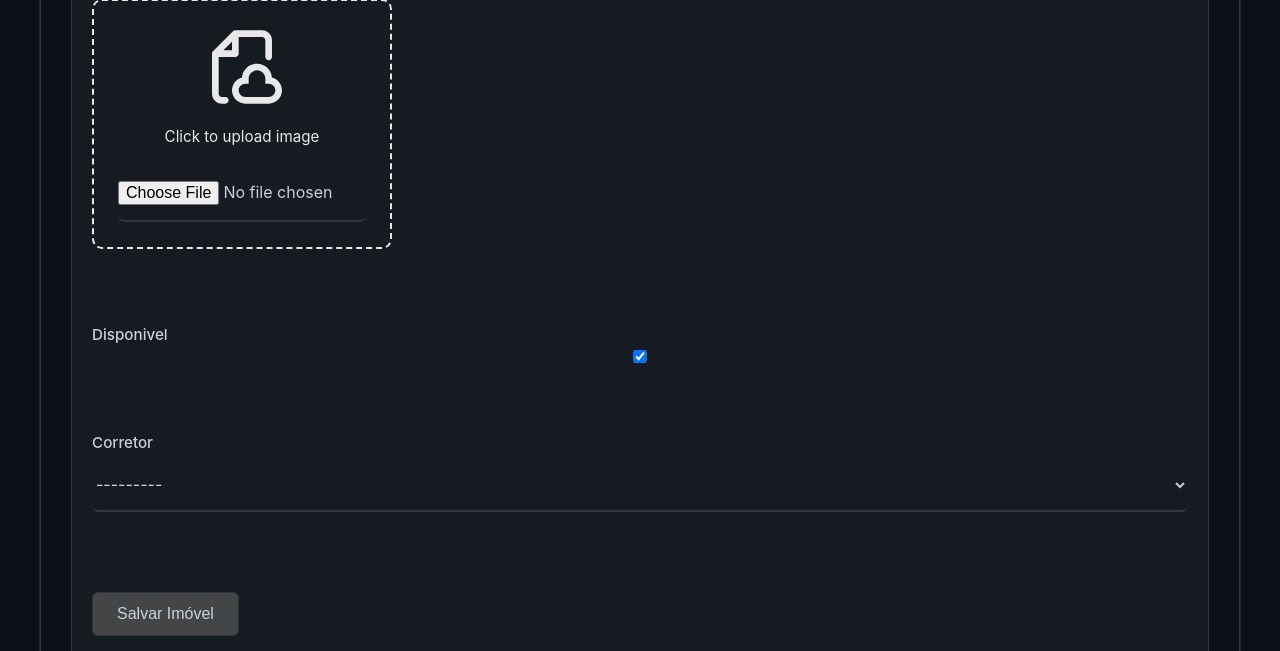
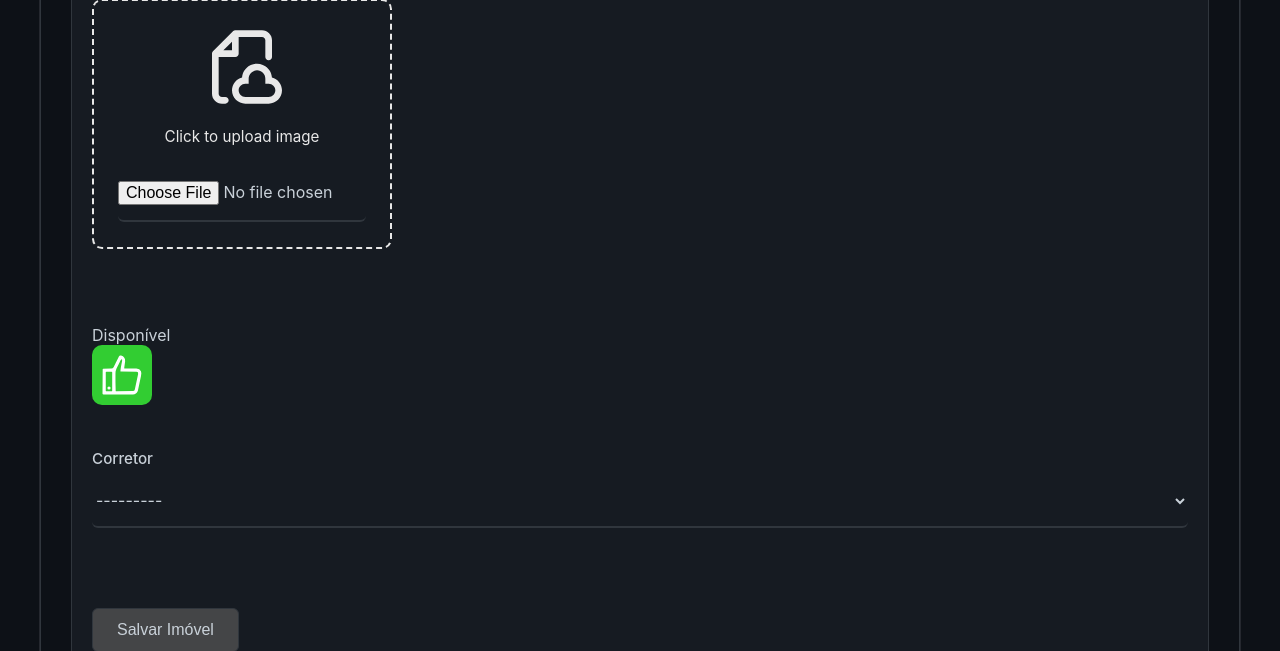
Before and after one commit to VictorSamuell/New-House-Workshop, a Django app: page /imovel/novo/ in a window 1280 px wide. Shown: the part 950-1601 px from the top of the page. Run offline with Django 5.2, Linux system fonts and the light colour scheme; data that the repository does not hold is empty.

Commit message:
Style and imovel form

```diff
--- a/CasaNova/imoveis/static/css/style.css
+++ b/CasaNova/imoveis/static/css/style.css
@@ -380,6 +380,11 @@ footer {
     width: 100%;
 }
 
+/* Reduce bottom spacing for the 'disponivel' checkbox so it sits closer to the submit button */
+.form-control.disponivel-field {
+    margin: 20px 0 8px;
+}
+
 .form-control input,
 .form-control textarea,
 .form-control select {
@@ -454,3 +459,89 @@ footer {
     color: var(--gh-bg);
     border-color: var(--gh-primary);
 }
+
+/* From Uiverse.io by Praashoo7 - namespaced to avoid .container conflict */
+.praashoo-checkbox-container input {
+    opacity: 0;
+    cursor: pointer;
+    height: 0;
+    width: 0;
+}
+
+.praashoo-checkbox-container {
+    display: block;
+    position: relative;
+    cursor: pointer;
+    font-size: 20px;
+    user-select: none;
+}
+
+.praashoo-checkmark {
+    position: relative;
+    top: 0;
+    left: 0;
+    height: 3em;
+    width: 3em;
+    background-color: #171717;
+    border-radius: 10px;
+    transition: .2s ease-in-out;
+    z-index: 2;
+}
+
+.praashoo-like {
+    position: relative;
+    font-size: 0.8em;
+    top: -3.5em;
+    text-align: center;
+    z-index: -1;
+}
+
+.praashoo-icon {
+    margin: 0.2em;
+    fill: white;
+    transition: .4s ease-in-out;
+}
+
+.praashoo-checkmark:hover {
+    background-color: white;
+}
+
+.praashoo-checkmark:hover .praashoo-icon {
+    fill: black;
+    transform: rotate(-8deg);
+    transform-origin: bottom left;
+}
+
+.praashoo-checkbox-container input:checked ~ .praashoo-checkmark {
+    background-color: limegreen;
+}
+
+.praashoo-checkbox-container input:checked ~ .praashoo-like {
+    color: white;
+    animation: 0.6s up_3951;
+}
+
+.praashoo-checkbox-container input:checked ~ .praashoo-checkmark .praashoo-icon {
+    fill: white;
+    transform: none;
+    animation: 0.5s jump_3951;
+}
+
+.praashoo-checkmark:after {
+    content: "";
+    position: absolute;
+    display: none;
+}
+
+.praashoo-checkbox-container input:checked ~ .praashoo-checkmark:after {
+    display: block;
+}
+
+@keyframes up_3951 {
+    100% { transform: translateY(-2em); }
+}
+
+@keyframes jump_3951 {
+    50% { transform-origin: center; transform: translateY(-0.5em) rotate(-8deg); }
+    100% { transform-origin: center; transform: translateY(0em); }
+}
--- a/CasaNova/imoveis/templates/imovel_form.html
+++ b/CasaNova/imoveis/templates/imovel_form.html
@@ -6,7 +6,11 @@
         {% csrf_token %}
 
         {% for field in form %}
-            <div class="form-control">
+            {% if field.name == 'disponivel' %}
+                <div class="form-control disponivel-field">
+            {% else %}
+                <div class="form-control">
+            {% endif %}
                 {% if field.type == 'HiddenInput' %}
                     {{ field }}
                 {% else %}
@@ -18,6 +22,19 @@
                             <div class="text"><span>Click to upload image</span></div>
                             {{ field }}
                         </label>
+                    {% elif field.name == 'disponivel' %}
+                        <div>
+                            <div class="static-label">Disponível</div>
+                            <label class="praashoo-checkbox-container">
+                                {{ field }}
+                                <div class="praashoo-checkmark">
+                                    <svg viewBox="0 0 50 50" version="1.1" xmlns="http://www.w3.org/2000/svg" class="praashoo-icon">
+                                      <path d="M 24.10 6.29 Q 28.34 7.56 28.00 12.00 Q 27.56 15.10 27.13 18.19 A 0.45 0.45 4.5 0 0 27.57 18.70 Q 33.16 18.79 38.75 18.75 Q 42.13 18.97 43.23 21.45 Q 43.91 22.98 43.27 26.05 Q 40.33 40.08 40.19 40.44 Q 38.85 43.75 35.50 43.75 Q 21.75 43.75 7.29 43.75 A 1.03 1.02 0.0 0 1 6.26 42.73 L 6.42 19.43 A 0.54 0.51 -89.4 0 1 6.93 18.90 L 14.74 18.79 A 2.52 2.31 11.6 0 0 16.91 17.49 L 22.04 7.17 A 1.74 1.73 21.6 0 1 24.10 6.29 Z M 21.92 14.42 Q 20.76 16.58 19.74 18.79 Q 18.74 20.93 18.72 23.43 Q 18.65 31.75 18.92 40.06 A 0.52 0.52 88.9 0 0 19.44 40.56 L 35.51 40.50 A 1.87 1.83 5.9 0 0 37.33 39.05 L 40.51 23.94 Q 40.92 22.03 38.96 21.97 L 23.95 21.57 A 0.49 0.47 2.8 0 1 23.47 21.06 Q 23.76 17.64 25.00 12.00 Q 25.58 9.36 24.28 10.12 Q 23.80 10.40 23.50 11.09 Q 22.79 12.80 21.92 14.42 Z M 15.57 22.41 A 0.62 0.62 0 0 0 14.95 21.79 L 10.01 21.79 A 0.62 0.62 0 0 0 9.39 22.41 L 9.39 40.07 A 0.62 0.62 0 0 0 10.01 40.69 L 14.95 40.69 A 0.62 0.62 0 0 0 15.57 40.07 L 15.57 22.41 Z" fill-opacity="1.000"></path>
+                                      <circle r="1.51" cy="37.50" cx="12.49" fill-opacity="1.000"></circle>
+                                    </svg>
+                                </div>
+                            </label>
+                        </div>
                     {% else %}
                         <label for="{{ field.id_for_label }}" class="static-label">{{ field.label }}</label>
                         {{ field }}
```
